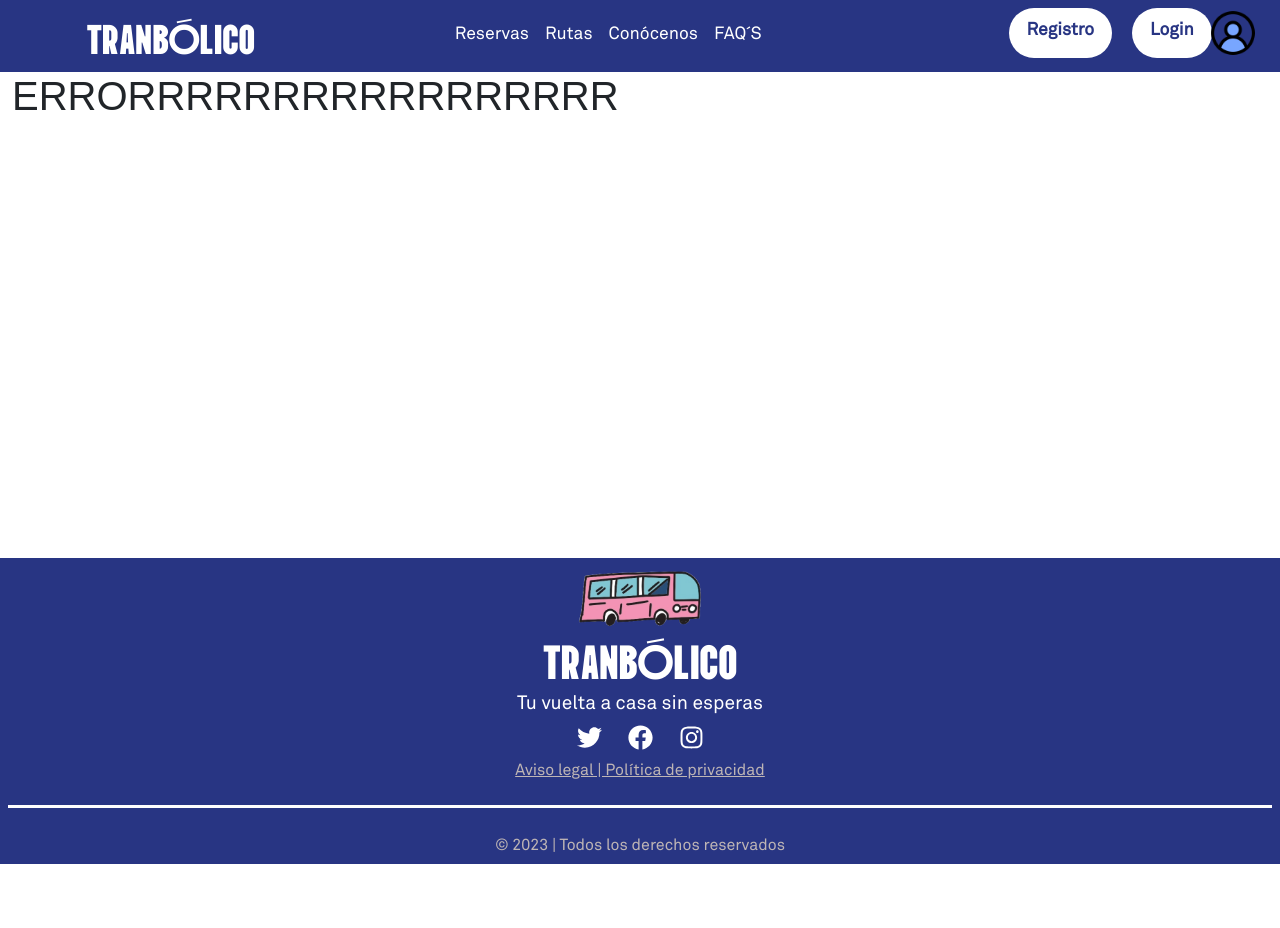
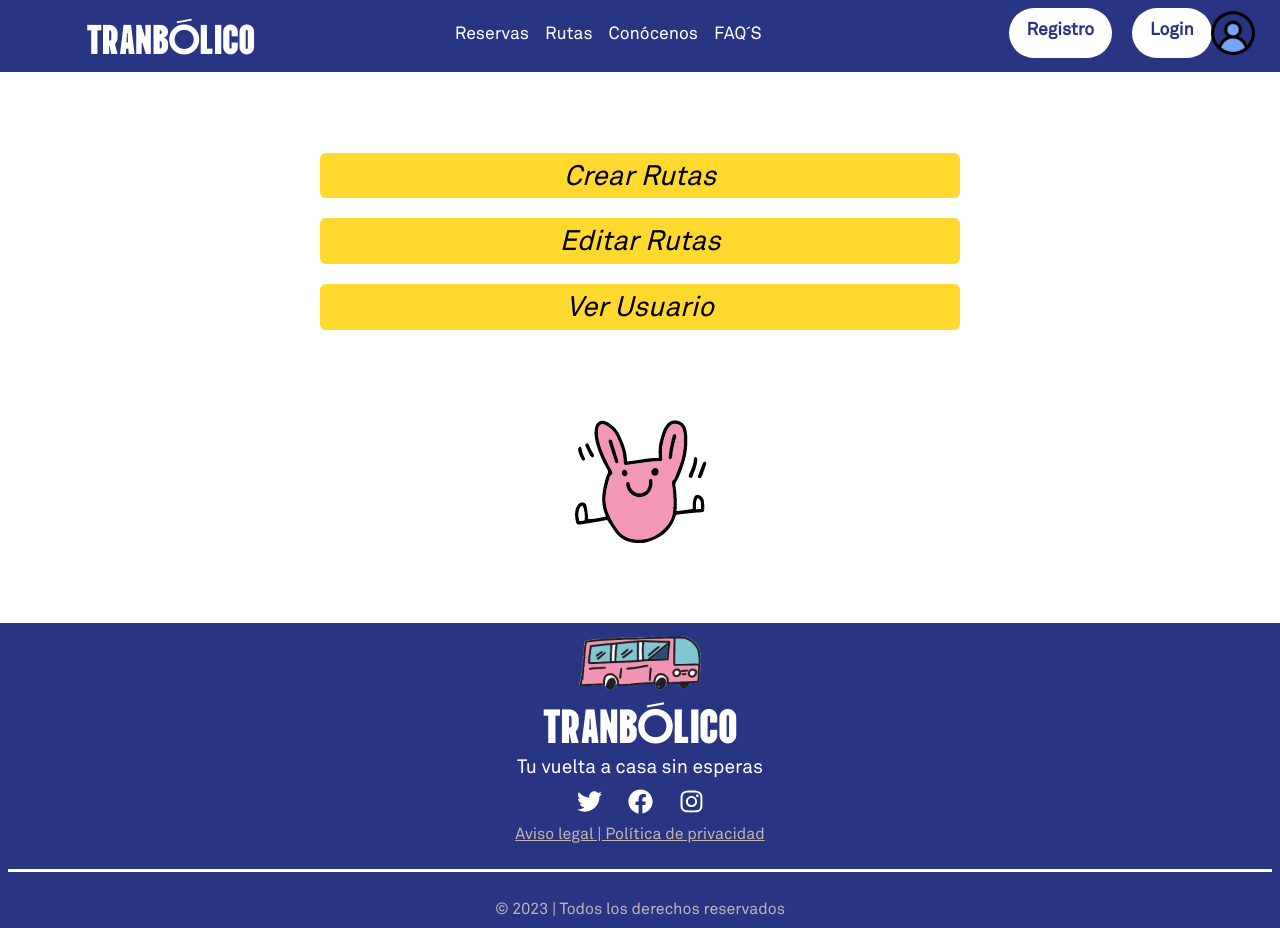
Before and after one commit to PabloVillalbaAlcaide/Tranbolico-App, a React (Vite) app in the folder Client/: page /admin in a window 1280 px wide. Before the commit the page ends 864 px from the top, so only its background shows below. Built offline with nearby package versions, Linux system fonts and the light colour scheme; a web font is replaced by a local one.

Commit message:
creacion de rutas y vista admin ppal

```diff
--- /dev/null
+++ b/Client/src/pages/Admin/Admin/Admin.jsx
@@ -0,0 +1,42 @@
+import { Button, Col, Row } from "react-bootstrap";
+import { useNavigate } from "react-router-dom";
+import "./Admin.scss";
+import cerdito from "/images/Trambólico6.png";
+
+export const Admin = () => {
+  const navigate = useNavigate();
+  return (
+    <>
+      <Row>
+        <div className="text-center text-white mt-2 mb-2 ">
+          <h2 className="mb-0 py-2">Administrador</h2>
+        </div>
+        <Col>
+          <div className="d-flex flex-column align-items-center ">
+            <Button
+              className="buttonAdmin"
+              onClick={() => navigate("/admin/createRoute")}
+            >
+              <h3 className="m-auto">Crear Rutas</h3>
+            </Button>
+
+            <Button
+              className="buttonAdmin"
+              onClick={() => navigate("/admin/editRoute")}
+            >
+              <h3 className="m-auto">Editar Rutas</h3>
+            </Button>
+
+            <Button
+              className="buttonAdmin"
+              onClick={() => navigate("/admin/viewUser")}
+            >
+              <h3 className="m-auto">Ver Usuario</h3>
+            </Button>
+            <img src={cerdito} alt="" />
+          </div>
+        </Col>
+      </Row>
+    </>
+  );
+};
--- /dev/null
+++ b/Client/src/pages/Admin/Admin/Admin.scss
@@ -0,0 +1,18 @@
+.buttonAdmin {
+  background-color: var(--tranbolico-amarillo);
+  color: black;
+  font-family: "Akkurat-Regular.ttf";
+  font-style: italic;
+  border: 0;
+  width: 50dvw;
+  margin-block: 10px;
+}
+.buttonAdmin:hover {
+  background-color: #b49404;
+}
+
+@media (width < 500px) {
+  .buttonAdmin {
+    width: 80dvw;
+  }
+}
--- /dev/null
+++ b/Client/src/pages/Admin/CreateRouteAdmin/CreateRouteAdmin.jsx
@@ -0,0 +1,5 @@
+import React from "react";
+
+export const CreateRouteAdmin = () => {
+  return <div>CreateRouteAdmin</div>;
+};
--- /dev/null
+++ b/Client/src/pages/Admin/EditRouteAdmin/EditRouteAdmin.jsx
@@ -0,0 +1,5 @@
+import React from "react";
+
+export const EditRouteAdmin = () => {
+  return <div>EditRouteAdmin</div>;
+};
--- /dev/null
+++ b/Client/src/pages/Admin/ViewUserAdmin/ViewUserAdmin.jsx
@@ -0,0 +1,5 @@
+import React from "react";
+
+export const ViewUserAdmin = () => {
+  return <div>ViewUserAdmin</div>;
+};
--- a/Client/src/routes/AppRoutes.jsx
+++ b/Client/src/routes/AppRoutes.jsx
@@ -22,6 +22,10 @@ import { EditUser } from "../pages/editUser/EditUser";
 import { useContext } from "react";
 import { AppContext } from "../context/TranbolicoContextProvider";
 import Layout from "../layout/Layout";
+import { Admin } from "../pages/Admin/Admin/Admin";
+import { CreateRouteAdmin } from "../pages/Admin/CreateRouteAdmin/CreateRouteAdmin";
+import { EditRouteAdmin } from "../pages/Admin/EditRouteAdmin/EditRouteAdmin";
+import { ViewUserAdmin } from "../pages/Admin/ViewUserAdmin/ViewUserAdmin";
 
 export const AppRoutes = () => {
   const { loading } = useContext(AppContext);
@@ -63,6 +67,11 @@ export const AppRoutes = () => {
                 <Route index element={<UserReservations />} />
                 <Route path="nextReservations" element={<UserReservations />} />
               </Route>
+              <Route path="/admin" element={<Admin />} />
+              <Route path="/admin/createRoute" element={<CreateRouteAdmin />} />
+              <Route path="/admin/editRoute" element={<EditRouteAdmin />} />
+              <Route path="/admin/viewUser" element={<ViewUserAdmin />} />
+
               <Route path="*" element={<ErrorPage />}></Route>
             </Route>
           </Routes>
```
